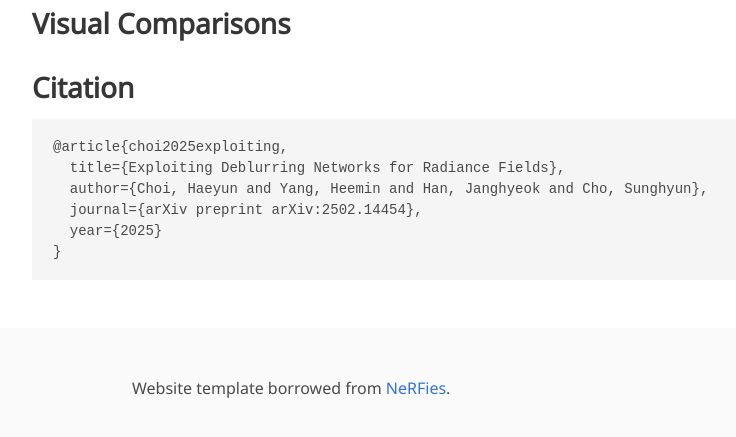
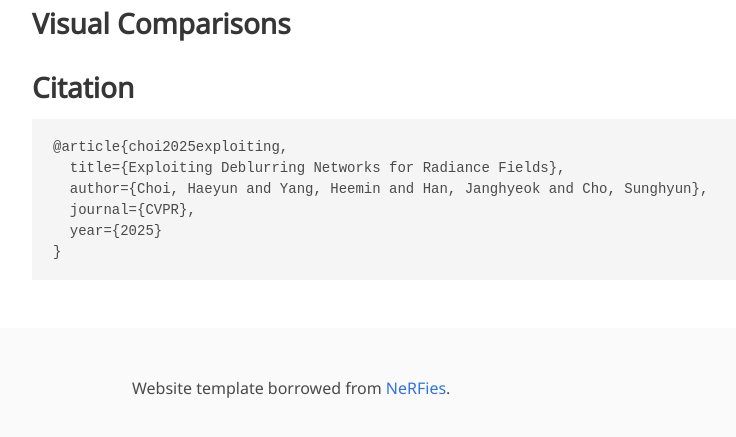
Before and after one commit to haeyun-choi/DDRF_site, a Jekyll site: the page built from index.md, in a window 1280 px wide and 900 px high, scrolled down 2059 px, cut to the strip 404-841 px from the top of the window. Shown: the whole strip, without its empty margins (128-864 px from the left). Built offline with Jekyll 4.4.1, drawn with Linux system fonts in a browser that asks for light colours; some web fonts are replaced.

Commit message:
Update index.md

````diff
--- a/index.md
+++ b/index.md
@@ -92,7 +92,7 @@ Turing's paper laid the foundation for the theory of computation and had a profo
 @article{choi2025exploiting,
   title={Exploiting Deblurring Networks for Radiance Fields},
   author={Choi, Haeyun and Yang, Heemin and Han, Janghyeok and Cho, Sunghyun},
-  journal={arXiv preprint arXiv:2502.14454},
+  journal={CVPR},
   year={2025}
 }
 ```
````
